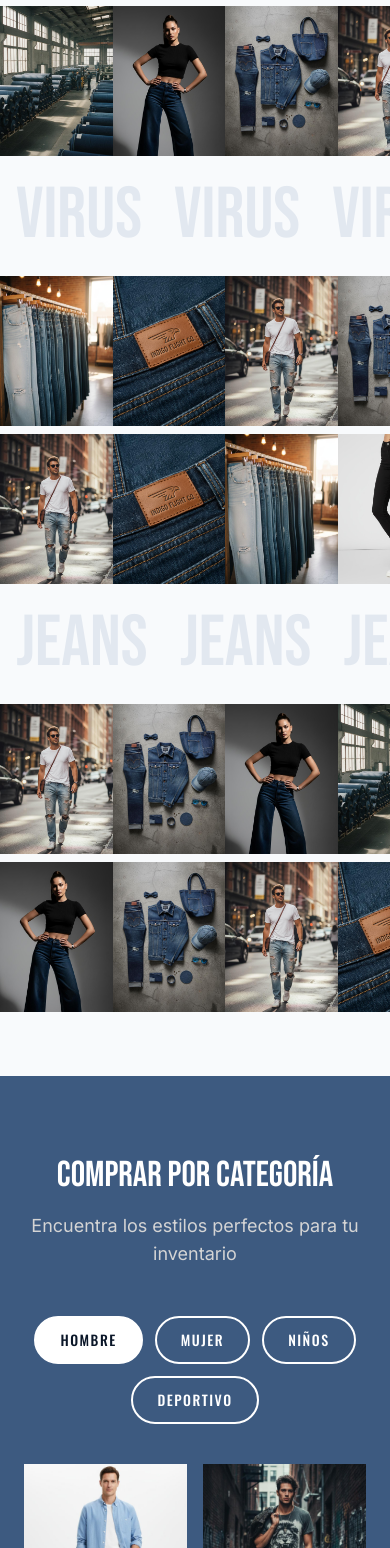
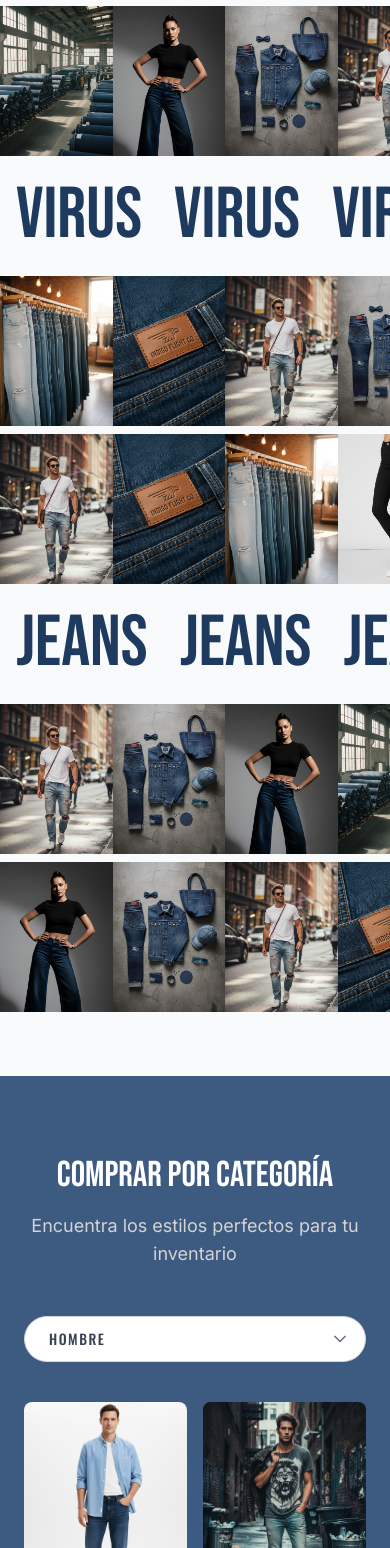
Before and after one commit to binah-agency/app, a React (Vite) app: page / in a window 390 px wide. Shown: the part 1164-2712 px from the top of the page. Built offline with nearby package versions, Linux system fonts and the light colour scheme.

Commit message:
feat: mobile category selector, enhanced parallax, improved UI components

```diff
--- a/src/components/CategoryTabs.tsx
+++ b/src/components/CategoryTabs.tsx
@@ -1,7 +1,7 @@
 import { useState, useRef, useEffect, useCallback } from 'react';
 import gsap from 'gsap';
 import { ScrollTrigger } from 'gsap/ScrollTrigger';
-import { X } from 'lucide-react';
+import { X, ChevronDown } from 'lucide-react';
 
 interface CategoryItem {
   title: string;
@@ -134,8 +134,31 @@
           </p>
         </div>
 
+        <div className="mb-10 lg:mb-12">
+          <div className="lg:hidden mb-6 relative">
+            <select
+              value={activeTab}
+              onChange={(e) => handleTabChange(e.target.value as 'HOMBRE' | 'MUJER' | 'NIÑOS' | 'DEPORTIVO')}
+              className="w-full font-accent text-sm font-medium uppercase tracking-[1.5px] px-6 py-3 pr-12 border border-gray-300 bg-white text-gray-700 focus:outline-none focus:ring-2 focus:ring-brand-navy focus:border-transparent rounded-full appearance-none cursor-pointer"
+              aria-label="Seleccionar categoría"
+            >
+              <option value="" disabled className="text-gray-500">
+                Selecciona la categoría
+              </option>
+              {tabs.map((tab) => (
+                <option key={tab} value={tab} className="text-gray-700">
+                  {tab}
+                </option>
+              ))}
+            </select>
+            <ChevronDown
+              className="absolute right-4 top-1/2 transform -translate-y-1/2 w-5 h-5 text-gray-500 pointer-events-none"
+              aria-hidden="true"
+            />
+          </div>
+
           <div
-          className="flex flex-wrap justify-center gap-3 lg:gap-4 mb-10 lg:mb-12"
+            className="hidden lg:flex flex-wrap justify-center gap-3 lg:gap-4"
             role="tablist"
             aria-label="Categorías de productos"
           >
@@ -159,6 +182,7 @@
               </button>
             ))}
           </div>
+        </div>
 
         <div
           id="category-panel"
@@ -170,7 +194,8 @@
           {categoryData[activeTab].map((item) => (
             <article
               key={`${activeTab}-${item.title}`}
-              className="cat-card group cursor-pointer rounded-sm overflow-hidden lg:cursor-default"
+              className="bg-gray-800 pb-4
+              rounded-[0.5rem] lg:rounded-[1rem] cat-card group cursor-pointer overflow-hidden lg:cursor-default"
               onClick={() => setSelectedCategory(item)}
               role="button"
               tabIndex={0}
@@ -184,8 +209,8 @@
                   className="w-full aspect-[3/4] object-cover transition-transform duration-400 group-hover:scale-[1.03] group-focus-within:scale-[1.03]"
                 />
               </div>
-              <h3 className="font-display text-xl lg:text-2xl text-white">{item.title}</h3>
-              <p className="font-body text-sm text-neutral-300">{item.subtitle}</p>
+              <h3 className="px-4 font-display text-xl lg:text-2xl text-white">{item.title}</h3>
+              <p className="px-4 font-body text-sm text-neutral-300">{item.subtitle}</p>
             </article>
           ))}
         </div>
--- a/src/components/FeaturesBanner.tsx
+++ b/src/components/FeaturesBanner.tsx
@@ -79,7 +79,7 @@
   return (
     <section ref={sectionRef} className="gradient-mesh py-10 lg:py-20">
       <div className="max-w-[1400px] mx-auto px-6">
-        <div className="grid grid-cols-1 lg:grid-cols-4 gap-3 lg:gap-6">
+        <div className="justify-center grid grid-cols-1 lg:grid-cols-2 gap-3 lg:gap-6">
           {features.map((feature) => (
             <article
               key={feature.id}
@@ -100,9 +100,9 @@
                     activeFeature === feature.id ? 'transform -translate-y-1' : ''
                   }`}
                 >
-                  <div className="flex flex-row lg:flex-col items-center lg:items-start gap-3 lg:gap-0 mb-2 lg:mb-3">
+                  <div className="flex flex-row items-center lg:items-center gap-3 lg:gap-4 mb-2 lg:mb-3">
                     <feature.icon
-                      className="w-8 h-8 lg:w-12 lg:h-12 shrink-0 transition-colors duration-300 text-brand-secondary"
+                      className="w-8 h-8 lg:w-12 lg:h-12 shrink-0 transition-colors duration-300 text-blue-300"
                       strokeWidth={1.5}
                       aria-hidden="true"
                     />
@@ -110,7 +110,7 @@
                       {feature.title}
                     </h3>
                   </div>
-                  <p className="font-body text-sm text-neutral-500 leading-relaxed text-center lg:text-left">
+                  <p className="font-body text-sm text-gray-100 leading-relaxed text-center lg:text-left">
                     {feature.description}
                   </p>
                 </div>
--- a/src/components/Hero.tsx
+++ b/src/components/Hero.tsx
@@ -1,4 +1,4 @@
-import { useEffect, useRef, useState, useCallback } from 'react';
+import { useEffect, useRef, useState } from 'react';
 import gsap from 'gsap';
 import { COMPANY } from '../constants/contact';
 
@@ -119,6 +119,7 @@
             className="absolute inset-0 w-full h-full object-cover"
             loading="eager"
             fetchPriority="high"
+            onError={() => setImageError(true)}
           />
         )}
 
--- a/src/components/ParallaxGallery.tsx
+++ b/src/components/ParallaxGallery.tsx
@@ -19,7 +19,7 @@
   '/images/gallery-8.jpg',
 ];
 
-const rowImages = [...galleryImages, ...galleryImages];
+const rowImages = [...galleryImages, ...galleryImages, ...galleryImages];
 
 const checkReducedMotion = (): boolean => {
   if (typeof window === 'undefined') return false;
@@ -37,7 +37,8 @@
     if (!row) return;
 
     const xPercent = direction === 'left' ? speed : -speed;
-
+    //modifica el punto de partida en x
+    //si es left, el punto de partida es speed, si es right, el punto de partida es -speed
     const tween = gsap.to(row, {
       xPercent,
       ease: 'none',
@@ -80,9 +81,10 @@
       titleRef.current,
       { y: 30, opacity: 0 },
       {
+        x: 0,
         y: 0,
         opacity: 1,
-        duration: 0.7,
+        duration: 0.3,
         ease: 'power2.out',
         scrollTrigger: {
           trigger: titleRef.current,
@@ -128,15 +130,15 @@
       </h2>
 
       <div className="gallery-wrapper flex flex-col gap-2" aria-hidden="true">
-        <GalleryRow images={rowImages} direction="right" speed={35} />
-        <GalleryRow images={[...rowImages].reverse()} direction="left" speed={45} />
+        <GalleryRow images={rowImages} direction="right" speed={15} />
+        <GalleryRow images={[...rowImages].reverse()} direction="left" speed={15} />
 
         <div className="overflow-hidden py-4" aria-hidden="true">
           <div className="flex whitespace-nowrap">
             {Array.from({ length: 8 }).map((_, i) => (
               <span
                 key={i}
-                className="font-display text-7xl sm:text-8xl lg:text-[120px] text-bg-gray mx-4 select-none flex-shrink-0"
+                className="font-display text-7xl sm:text-8xl lg:text-[120px] text-brand-navy700 mx-4 select-none flex-shrink-0"
               >
                 VIRUS
               </span>
@@ -144,15 +146,15 @@
           </div>
         </div>
 
-        <GalleryRow images={rowImages.slice(2).concat(rowImages.slice(0, 2))} direction="right" speed={25} />
-        <GalleryRow images={[...rowImages].reverse().slice(3).concat([...rowImages].reverse().slice(0, 3))} direction="left" speed={40} />
+        <GalleryRow images={rowImages.slice(2).concat(rowImages.slice(0, 2))} direction="right" speed={15} />
+        <GalleryRow images={[...rowImages].reverse().slice(3).concat([...rowImages].reverse().slice(0, 3))} direction="left" speed={5} />
 
         <div className="overflow-hidden py-4" aria-hidden="true">
           <div className="flex whitespace-nowrap">
             {Array.from({ length: 8 }).map((_, i) => (
               <span
                 key={i}
-                className="font-display text-7xl sm:text-8xl lg:text-[120px] text-bg-gray mx-4 select-none flex-shrink-0"
+                className="font-display text-7xl sm:text-8xl lg:text-[120px] text-brand-navy700 mx-4 select-none flex-shrink-0"
               >
                 JEANS
               </span>
@@ -160,8 +162,8 @@
           </div>
         </div>
 
-        <GalleryRow images={rowImages.slice(4).concat(rowImages.slice(0, 4))} direction="right" speed={30} />
-        <GalleryRow images={[...rowImages].reverse().slice(1).concat([...rowImages].reverse().slice(0, 1))} direction="left" speed={35} />
+        <GalleryRow images={rowImages.slice(4).concat(rowImages.slice(0, 4))} direction="right" speed={10} />
+        <GalleryRow images={[...rowImages].reverse().slice(1).concat([...rowImages].reverse().slice(0, 1))} direction="left" speed={5} />
       </div>
     </section>
   );
```
Also changed, not shown: src/components/ProductShowcase.tsx (+6 -4 lines). Lines whose indentation alone changed are shown as unchanged.
